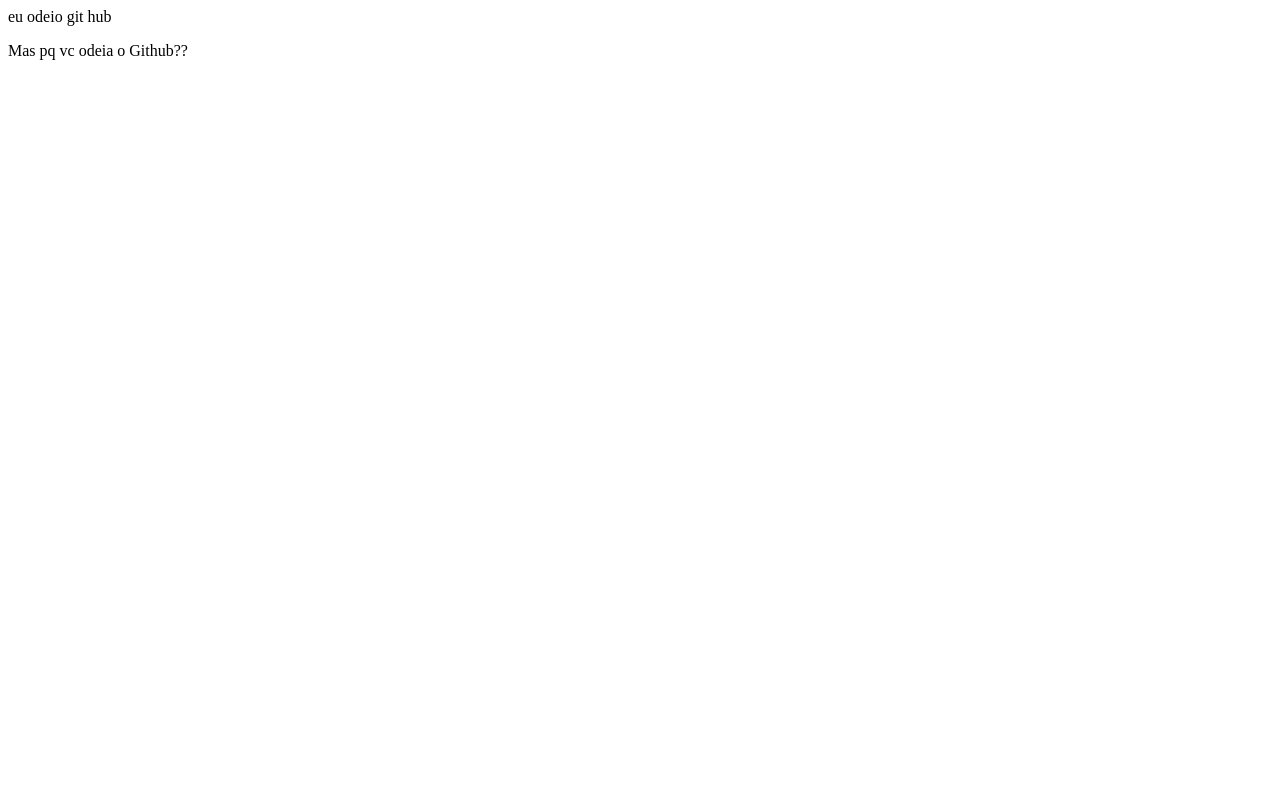
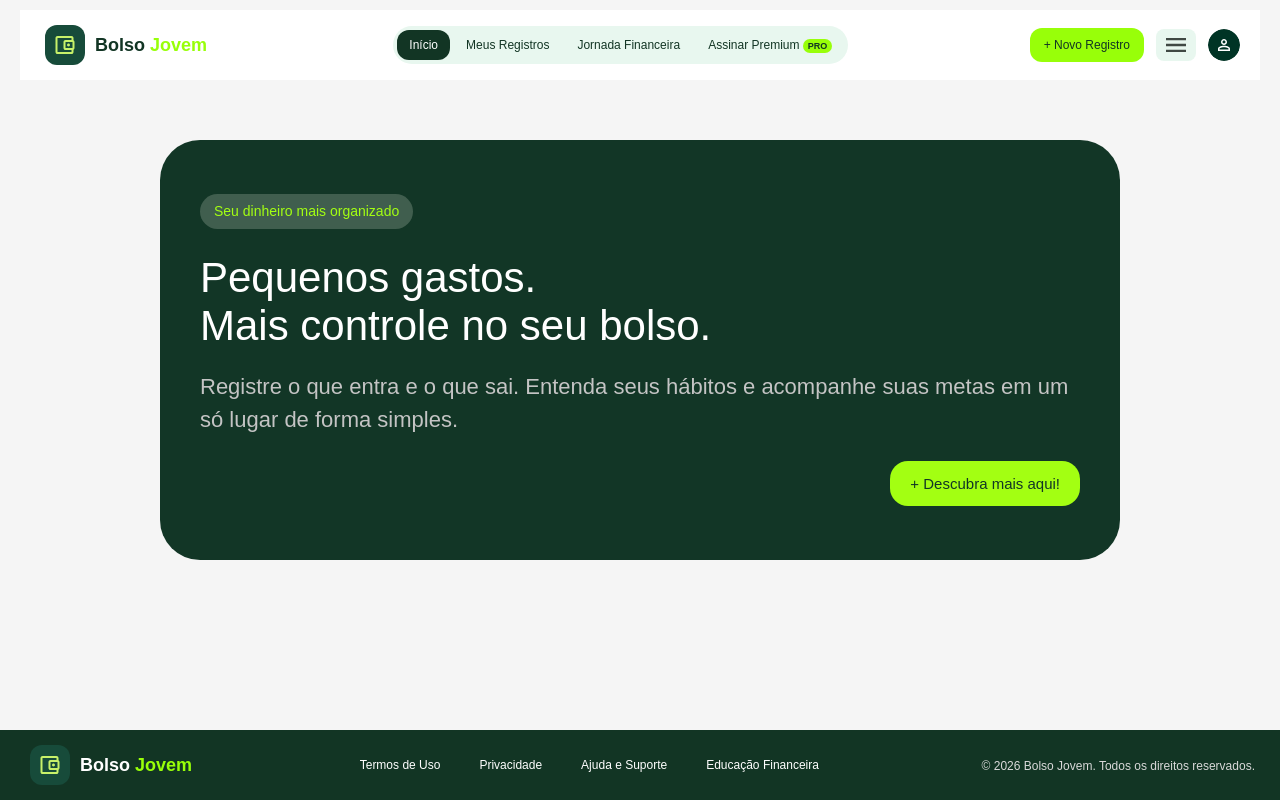
Before and after one commit to kailanibittencourt/bolsoJovem, a plain HTML site: page index.html in a window 1280 px wide. Drawn offline with Linux system fonts and the light colour scheme.

Commit message:
adicionar atualizações feitas no index principal

```diff
--- a/css/style.css
+++ b/css/style.css
@@ -0,0 +1,210 @@
+/* Remove os espaços padrão */
+* {
+  margin: 0;
+  padding: 0;
+  box-sizing: border-box;
+}
+
+body {
+  font-family: Arial, sans-serif;
+  background-color: #f5f5f5;
+  color: #173c2c;
+}
+
+/* Logo e nome */
+header {
+  display: flex;
+  align-items: center;
+  gap: 10px;
+  padding: 25px;
+  background-color: white;
+}
+
+header img {
+  width: 40px;
+  height: 40px;
+  object-fit: contain;
+}
+
+header h2 {
+  font-size: 22px;
+}
+
+/* Espaço do cartão */
+main {
+  max-width: 1000px;
+  margin: 50px auto;
+  padding: 0 20px;
+
+  /* Dá profundidade ao giro */
+  perspective: 1200px;
+}
+
+/* Cartão que vai girar */
+.cartao {
+  display: grid;
+  transition: transform 0.8s;
+  transform-style: preserve-3d;
+}
+
+/* Classe adicionada pelo JavaScript */
+.cartao.girado {
+  transform: rotateY(180deg);
+}
+
+/* As duas faces ocupam o mesmo espaço */
+.frente,
+.verso {
+  grid-area: 1 / 1;
+  min-width: 0;
+  min-height: 420px;
+  padding: 40px;
+  border-radius: 40px;
+  background-color: #123626;
+
+  /* Esconde a face que está virada para trás */
+  backface-visibility: hidden;
+}
+
+/* Frente */
+.frente {
+  display: flex;
+  flex-direction: column;
+  align-items: flex-start;
+  justify-content: center;
+}
+
+.frente p:first-child {
+  padding: 7px 14px;
+  margin-bottom: 25px;
+  border-radius: 20px;
+  background-color: #405e4e;
+  color: #a3ff12;
+  font-size: 14px;
+}
+
+.frente h1 {
+  margin-bottom: 20px;
+  color: white;
+  font-size: 42px;
+  font-weight: normal;
+}
+
+.frente p {
+  color: #c4c4c4;
+  font-size: 22px;
+  line-height: 1.5;
+}
+
+/* Botões */
+button {
+  padding: 14px 20px;
+  border: none;
+  border-radius: 18px;
+  background-color: #a3ff12;
+  color: #123626;
+  font-size: 15px;
+  cursor: pointer;
+}
+
+button:hover {
+  background-color: #baff52;
+}
+
+#descobrir {
+  align-self: flex-end;
+  margin-top: 25px;
+}
+
+/* Verso */
+.verso {
+  display: grid;
+  grid-template-columns: 1fr 1fr;
+  gap: 20px;
+  align-content: center;
+
+  /* Começa virado para trás */
+  transform: rotateY(180deg);
+
+  /* Impede cliques enquanto está escondido */
+  pointer-events: none;
+}
+
+.cartao.girado .frente {
+  pointer-events: none;
+}
+
+.cartao.girado .verso {
+  pointer-events: auto;
+}
+
+/* Quatro cards */
+.card {
+  display: grid;
+  grid-template-columns: 50px 1fr;
+  column-gap: 15px;
+  align-items: center;
+  padding: 18px;
+  border-radius: 14px;
+  background-color: white;
+}
+
+.card img {
+  grid-column: 1;
+  grid-row: 1 / 4;
+  width: 50px;
+  height: 50px;
+  object-fit: contain;
+}
+
+.card h2 {
+  grid-column: 2;
+  font-size: 17px;
+  margin-bottom: 6px;
+}
+
+.card p {
+  grid-column: 2;
+  color: #66746c;
+  font-size: 14px;
+  line-height: 1.5;
+}
+
+.card a {
+  grid-column: 2;
+  margin-top: 8px;
+  color: #173c2c;
+  font-size: 14px;
+}
+
+#voltar {
+  grid-column: 1 / -1;
+  justify-self: end;
+}
+
+/* Adaptação para celular */
+@media (max-width: 600px) {
+  main {
+    margin: 25px auto;
+    padding: 0 15px;
+  }
+
+  .frente,
+  .verso {
+    padding: 25px;
+    border-radius: 25px;
+  }
+
+  .frente h1 {
+    font-size: 30px;
+  }
+
+  .frente p {
+    font-size: 18px;
+  }
+
+  .verso {
+    grid-template-columns: 1fr;
+    gap: 15px;
+  }
+}
--- a/index.html
+++ b/index.html
@@ -1,2 +1,160 @@
-<header>eu odeio git hub</header>
-<p>Mas pq vc odeia o Github??</p>
+<!doctype html>
+<html lang="pt-br">
+  <head>
+    <meta charset="UTF-8" />
+    <link rel="stylesheet" href="./css/style.css" />
+    <link rel="stylesheet" href="./css/components.css" />
+    <link rel="stylesheet" href="./css/variables.css" />
+    <script src="./js/script.js" defer></script>
+    <meta name="viewport" content="width=device-width, initial-scale=1.0" />
+    <title>Bolso Jovem</title>
+  </head>
+
+  <body>
+    <header class="header">
+      <div class="logo-container">
+        <a href="index.html" class="logo-header">
+          <img
+            src="assets/img/fundo-verde.svg"
+            alt="Bolso Jovem logo"
+            class="logo-img"
+          />
+
+          <p class="logo-titulo">Bolso <span>Jovem</span></p>
+        </a>
+      </div>
+
+      <nav class="nav-header" aria-label="Navegação principal">
+        <ul class="nav-list-header">
+          <li>
+            <a href="index.html" class="nav-link" aria-current="page">
+              Início
+            </a>
+          </li>
+
+          <li>
+            <a href="pages/meusRegistros.html" class="nav-link">
+              Meus Registros
+            </a>
+          </li>
+
+          <li>
+            <a href="pages/jornadaFinanceira.html" class="nav-link">
+              Jornada Financeira
+            </a>
+          </li>
+
+          <li>
+            <a href="pages/assinarPremium.html" class="nav-link">
+              Assinar Premium
+              <span class="pro-pequeno">PRO</span>
+            </a>
+          </li>
+        </ul>
+      </nav>
+
+      <div class="btns-header">
+        <a href="#" class="btn-header">+ Novo Registro</a>
+
+        <button type="button" class="menu-hamburguer-header">
+          <img src="assets/icon/menu-hamburguer.svg" alt="Abrir menu" />
+        </button>
+
+        <a href="#" class="perfil-header">
+          <img src="assets/img/perfil.svg" alt="Meu perfil" />
+        </a>
+      </div>
+    </header>
+    <main>
+      <div class="cartao">
+        <!-- Frente do cartão -->
+        <div class="frente">
+          <p>Seu dinheiro mais organizado</p>
+
+          <h1>
+            Pequenos gastos.<br />
+            Mais controle no seu bolso.
+          </h1>
+
+          <p>
+            Registre o que entra e o que sai. Entenda seus hábitos e acompanhe
+            suas metas em um só lugar de forma simples.
+          </p>
+
+          <button type="button" id="descobrir">+ Descubra mais aqui!</button>
+        </div>
+
+        <!-- Verso do cartão -->
+        <div class="verso">
+          <div class="card">
+            <img
+              src="./assets/icon/graduation-cap.png"
+              alt="Cartola de graduação"
+            />
+
+            <h2>Aprenda</h2>
+            <p>Conquiste suas metas com dicas e desafios.</p>
+            <a href="jornada.html">Saiba mais</a>
+          </div>
+
+          <div class="card">
+            <img src="./assets/icon/wallet.png" alt="icone de carteira" />
+
+            <h2>Registre</h2>
+            <p>Anote suas receitas e despesas de forma simples.</p>
+            <a href="registros.html">Saiba mais</a>
+          </div>
+
+          <div class="card">
+            <img src="./assets/icon/Vector.png" alt="" />
+
+            <h2>Acompanhe</h2>
+            <p>
+              Veja para onde seu dinheiro está indo e visualize seu progresso.
+            </p>
+            <a href="painel.html">Saiba mais</a>
+          </div>
+
+          <div class="card">
+            <img src="./assets/icon/PIG.png" alt="" />
+
+            <h2>Cumpra metas</h2>
+            <p>
+              Personalize sua jornada financeira, cumprindo metas e adquirindo
+              conhecimento.
+            </p>
+            <a href="metas.html">Saiba mais</a>
+          </div>
+
+          <button type="button" id="voltar">Voltar</button>
+        </div>
+      </div>
+    </main>
+    <footer class="footer">
+      <div class="logo-container-footer">
+        <a href="#" class="logo-footer">
+          <img
+            src="../assets/img/fundo-verde.svg"
+            alt=""
+            class="logo-img-footer"
+          />
+          <p class="logo-titulo-footer">Bolso <span>Jovem</span></p>
+        </a>
+      </div>
+
+      <nav class="nav-footer" aria-label="Navegação secundaria">
+        <ul class="nav-list-footer">
+          <li><a href="#" class="nav-link-footer">Termos de Uso</a></li>
+          <li><a href="#" class="nav-link-footer">Privacidade</a></li>
+          <li><a href="#" class="nav-link-footer">Ajuda e Suporte</a></li>
+          <li><a href="#" class="nav-link-footer">Educação Financeira</a></li>
+        </ul>
+      </nav>
+      <div class="direitos-footer">
+        <a href="#" class="link-direiros"
+          >© 2026 Bolso Jovem. Todos os direitos reservados.</a
+        >
+      </div>
+    </footer>
+  </body>
+</html>
--- a/js/script.js
+++ b/js/script.js
@@ -0,0 +1,31 @@
+// Seleciona o cartão e os botões
+const cartao = document.querySelector('.cartao');
+const descobrir = document.getElementById('descobrir');
+const voltar = document.getElementById('voltar');
+
+// Seleciona as duas faces
+const frente = document.querySelector('.frente');
+const verso = document.querySelector('.verso');
+
+// Impede acessar os links do verso antes de girar
+verso.inert = true;
+
+// Gira para mostrar os quatro cards
+descobrir.addEventListener('click', function () {
+  cartao.classList.add('girado');
+
+  frente.inert = true;
+  verso.inert = false;
+
+  voltar.focus();
+});
+
+// Gira de volta para a apresentação
+voltar.addEventListener('click', function () {
+  cartao.classList.remove('girado');
+
+  frente.inert = false;
+  verso.inert = true;
+
+  descobrir.focus();
+});
```
Also changed, not shown: assets/icon/Background+Shadow.png (added), assets/icon/PIG.png (added), assets/icon/Vector.png (added), assets/icon/graduation-cap.png (added), assets/icon/icon logo.png (added), assets/icon/teste.svg (deleted), assets/icon/wallet.png (added).
